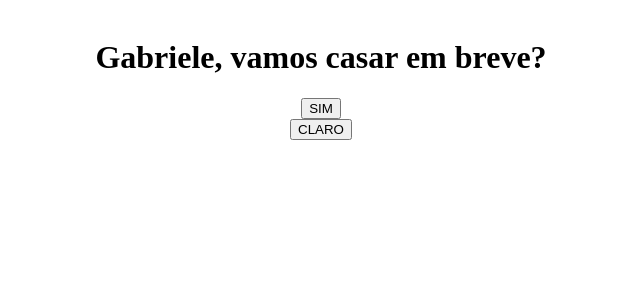
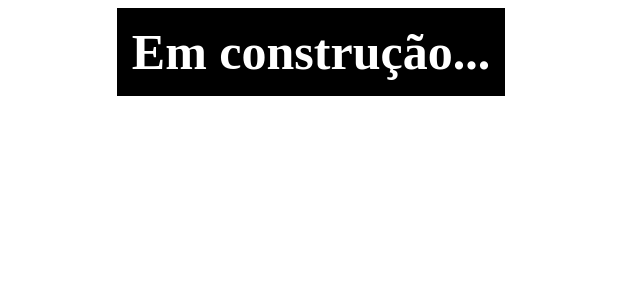
Before and after one commit to RamonFossa/clone-tabnews, a Next.js app: page / in a window 1280 px wide. Shown: the top 300 px of the page, without its empty margins (329-969 px from the left). Built offline with nearby package versions, Linux system fonts and the light colour scheme.

Commit message:
feat: Pagina `Em construçao` criada

```diff
--- /dev/null
+++ b/pages/Developing/index.js
@@ -0,0 +1,32 @@
+export default function Developing() {
+  return (
+    <div
+      style={{
+        display: "flex",
+        flex: 1,
+        justifyContent: "center",
+        alignItems: "center",
+      }}
+    >
+      <div
+        style={{
+          backgroundColor: "black",
+          justifyContent: "center",
+          alignItems: "center",
+          padding: 15,
+        }}
+      >
+        <text
+          style={{
+            textAlign: "center",
+            color: "white",
+            fontSize: 50,
+            fontWeight: "bold",
+          }}
+        >
+          Em construção...
+        </text>
+      </div>
+    </div>
+  );
+}
--- a/pages/ParaGabi/index.js
+++ /dev/null
@@ -1,153 +0,0 @@
-import { useState } from "react";
-
-export default function ParaGabi() {
-  return (
-    <div
-      style={{
-        width: "100%",
-        height: "100%",
-        display: "flex",
-        alignItems: "center",
-        justifyContent: "center",
-        padding: 10,
-        flexDirection: "column",
-      }}
-    >
-      <Header />
-      <Form />
-    </div>
-  );
-}
-
-function Header() {
-  return (
-    <div style={{ width: 500 }}>
-      <h1 style={{ textAlign: "center" }}>Gabriele, vamos casar em breve?</h1>
-    </div>
-  );
-}
-
-function Form() {
-  const windowHeight = 1000;
-  const [selectedOption, setSelectedOption] = useState(false);
-  const [forms, setForms] = useState({
-    louca: false,
-    clean: false,
-    internship: false,
-    love: false,
-    happy: false,
-  });
-
-  function handleClick() {
-    setSelectedOption(true);
-  }
-
-  function createMessage() {
-    let message = "Oi, vamos casar simmmmm!";
-    message += forms.louca
-      ? "\n\n Eu aceito lavar toda a louça."
-      : "\n\n Disse que não, mas eu aceito lavar toda a louça.";
-    message += forms.clean
-      ? "\n\n Eu aceito limpar toda a casa."
-      : "\n\n Disse que não, mas eu aceito limpar toda a casa.";
-    message += forms.internship
-      ? "\n\n Eu aceito ir ao intercâmbio com você."
-      : "\n\n Disse que não, mas eu aceito ir ao intercâmbio com você.";
-    message += forms.love
-      ? "\n\n Eu aceito dar e receber muito amor."
-      : "\n\n Disse que não, mas eu aceito dar e receber muito amor.";
-    message += forms.happy
-      ? "\n\n Eu aceito ser muito feliz ao seu lado."
-      : "\n\n Disse que não, mas eu aceito ser muito feliz ao seu lado.";
-    return message;
-  }
-
-  function handleSend() {
-    const message = createMessage();
-
-    window.location = `https://api.whatsapp.com/send?phone=+5511982384130&text=${message}`;
-  }
-
-  return (
-    <div
-      style={{
-        width: "100%",
-        justifyContent: "center",
-        alignItems: "center",
-        height: windowHeight * 0.8,
-      }}
-    >
-      {selectedOption ? (
-        <SecoundStep
-          handleSend={handleSend}
-          forms={forms}
-          setForms={setForms}
-        />
-      ) : (
-        <FirstStep handleClick={handleClick} />
-      )}
-    </div>
-  );
-}
-
-function FirstStep(props) {
-  return (
-    <div
-      style={{
-        display: "flex",
-        flexDirection: "column",
-        justifyContent: "center",
-        alignItems: "center",
-      }}
-    >
-      <button onClick={() => props.handleClick()}> SIM </button>
-      <button onClick={() => props.handleClick()}> CLARO </button>
-    </div>
-  );
-}
-
-function SecoundStep(props) {
-  function handleCheck(key) {
-    const form = { ...props.forms };
-    form[key] = !form[key];
-    props.setForms(form);
-  }
-
-  return (
-    <div
-      style={{
-        display: "flex",
-        flexDirection: "column",
-        justifyContent: "center",
-        alignItems: "center",
-      }}
-    >
-      <h2>Confirme todos os pontos que você concorda</h2>
-      <Checkbox chave={"louca"} handleCheck={handleCheck}>
-        Vou lavar toda a louça
-      </Checkbox>
-      <Checkbox chave={"clean"} handleCheck={handleCheck}>
-        Vou limpar toda a casa
-      </Checkbox>
-      <Checkbox chave={"internship"} handleCheck={handleCheck}>
-        Vou pro intecâmbio com você
-      </Checkbox>
-      <Checkbox chave={"love"} handleCheck={handleCheck}>
-        Vou dar e receber muito amor
-      </Checkbox>
-      <Checkbox chave={"happy"} handleCheck={handleCheck}>
-        Vou ser muito feliz
-      </Checkbox>
-      <button onClick={() => props.handleSend()}>Enviar resposta</button>
-    </div>
-  );
-}
-
-function Checkbox(props) {
-  return (
-    <div style={{ marginTop: 5, marginBottom: 5 }}>
-      <input type="checkbox" onClick={() => props.handleCheck(props.chave)} />
-      <text>{props.children}</text>
-    </div>
-  );
-}
--- a/pages/index.js
+++ b/pages/index.js
@@ -1,5 +1,5 @@
-import ParaGabi from "./ParaGabi";
+import Developing from "./Developing";
 
 export default function Home() {
-  return <ParaGabi />;
+  return <Developing />;
 }
```
